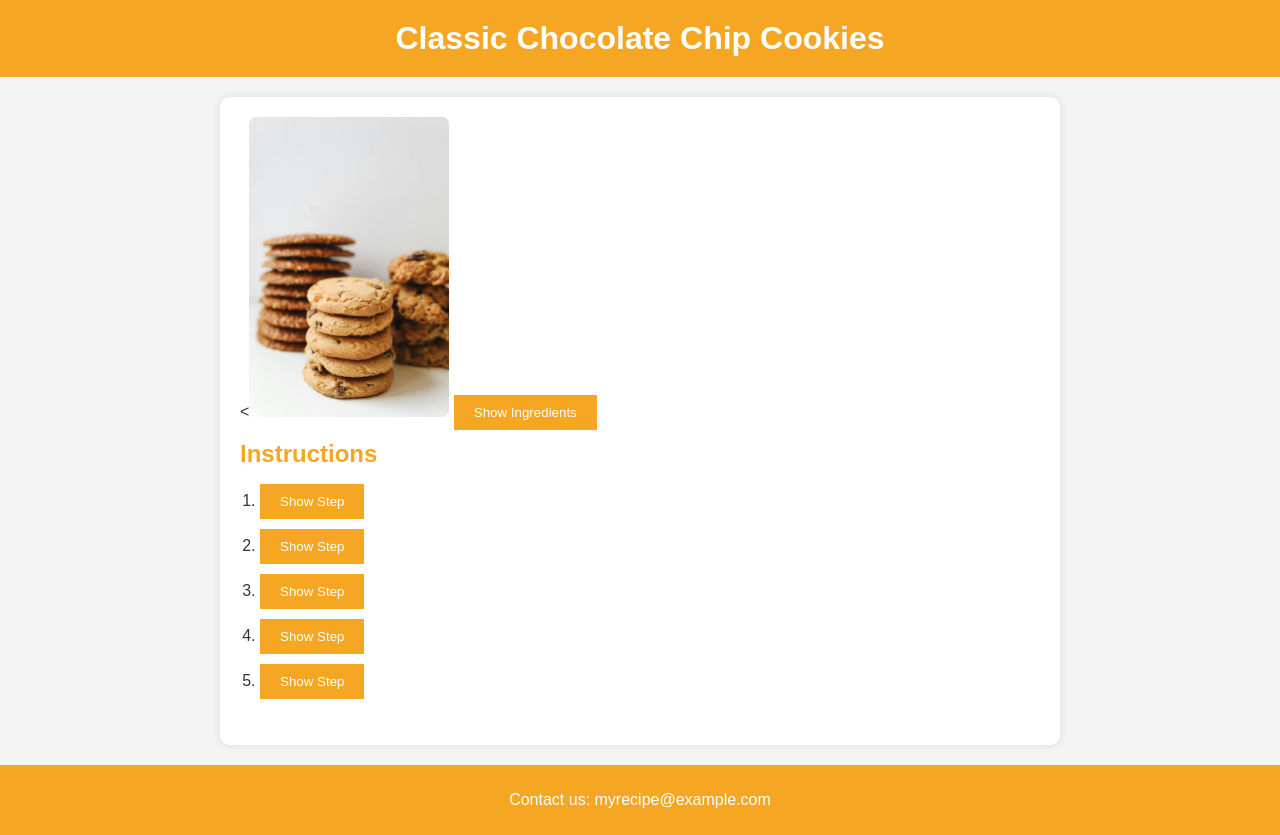
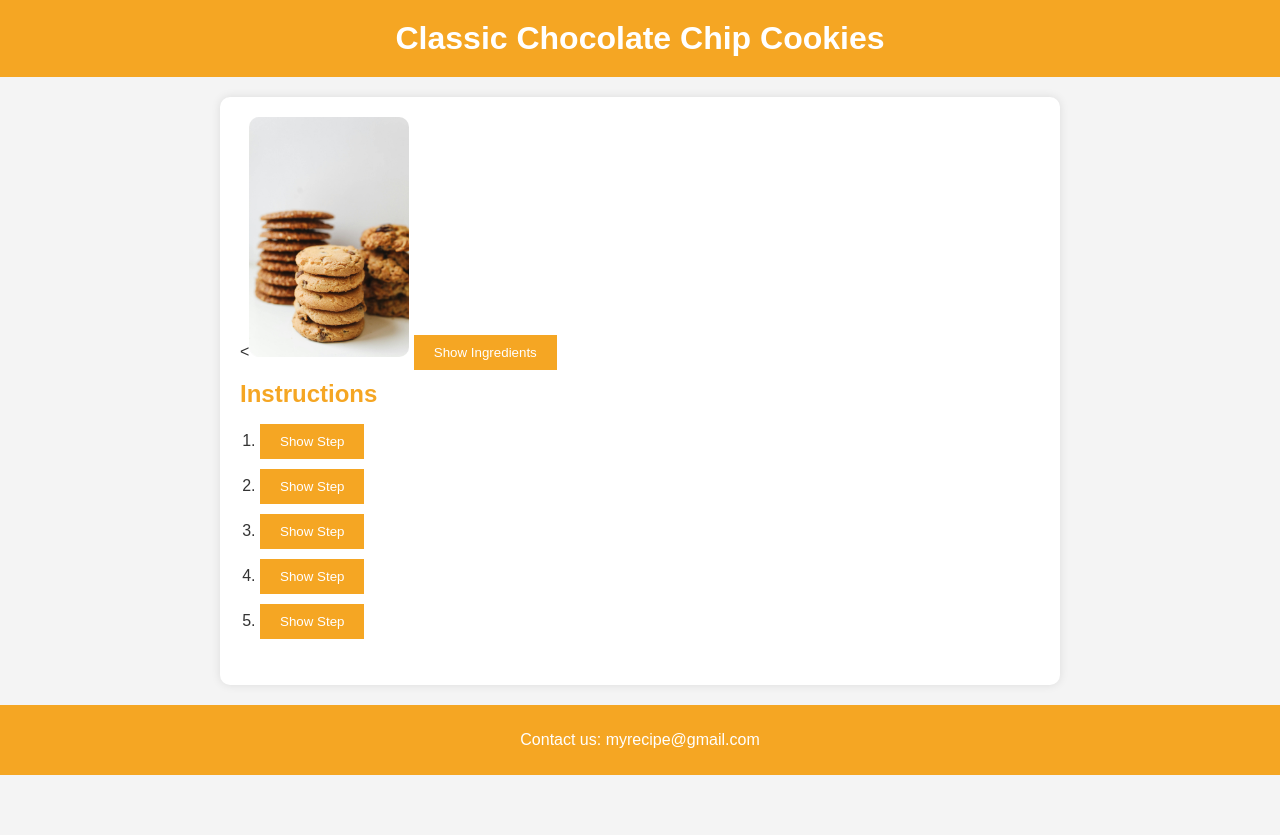
Before and after one commit to AfuneFreddy/Chocolatechip.github.io, a plain HTML site: page index.html in a window 1280 px wide. After the commit the page ends 800 px from the top, so only its background shows below. Drawn offline with Linux system fonts and the light colour scheme.

Commit message:
Update index.html
changing contact information

```diff
--- a/index.html
+++ b/index.html
@@ -71,7 +71,7 @@
     <!-- Main Content -->
     <main>
         <!-- Recipe Image -->
-        <<a href="https://github.com/AfuneFreddy/Chocolatechip" class="image main"><img src="pexels-polina-tankilevitch-4110541.jpg" alt="A delicious chocolate chip cookies" style="width:25%; border-radius:7px;"/></a>
+        <<a href="https://github.com/AfuneFreddy/Chocolatechip" class="image main"><img src="pexels-polina-tankilevitch-4110541.jpg" alt="A delicious chocolate chip cookies" style="width:20%; border-radius:10px;"/></a>
 
         <!-- Toggle Button for Ingredients -->
         <button id="toggleIngredients">Show Ingredients</button>
@@ -118,7 +118,7 @@
 
     <!-- Footer -->
     <footer>
-        <p>Contact us: myrecipe@example.com</p>
+        <p>Contact us: myrecipe@gmail.com</p>
     </footer>
 
     <!-- JavaScript -->
```
